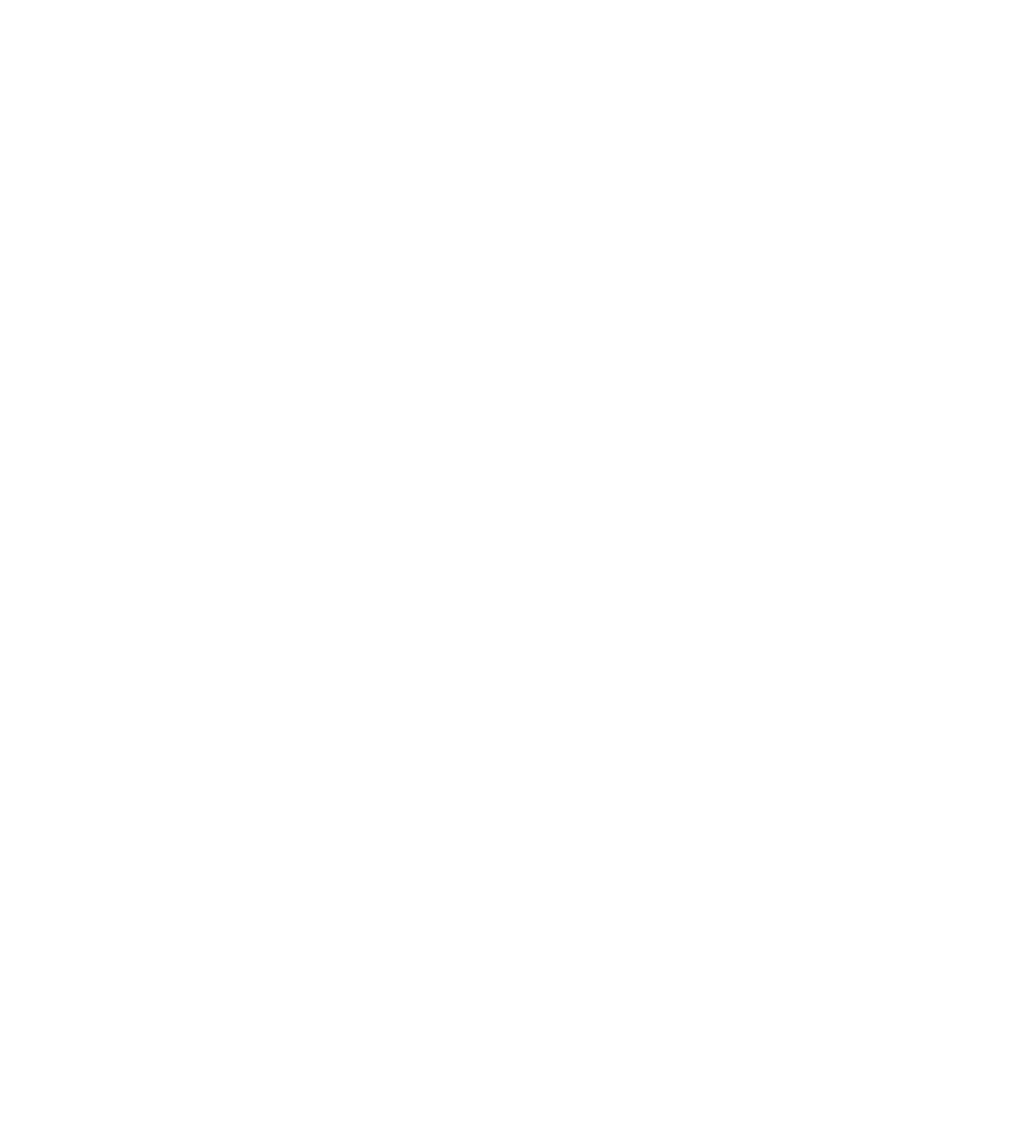
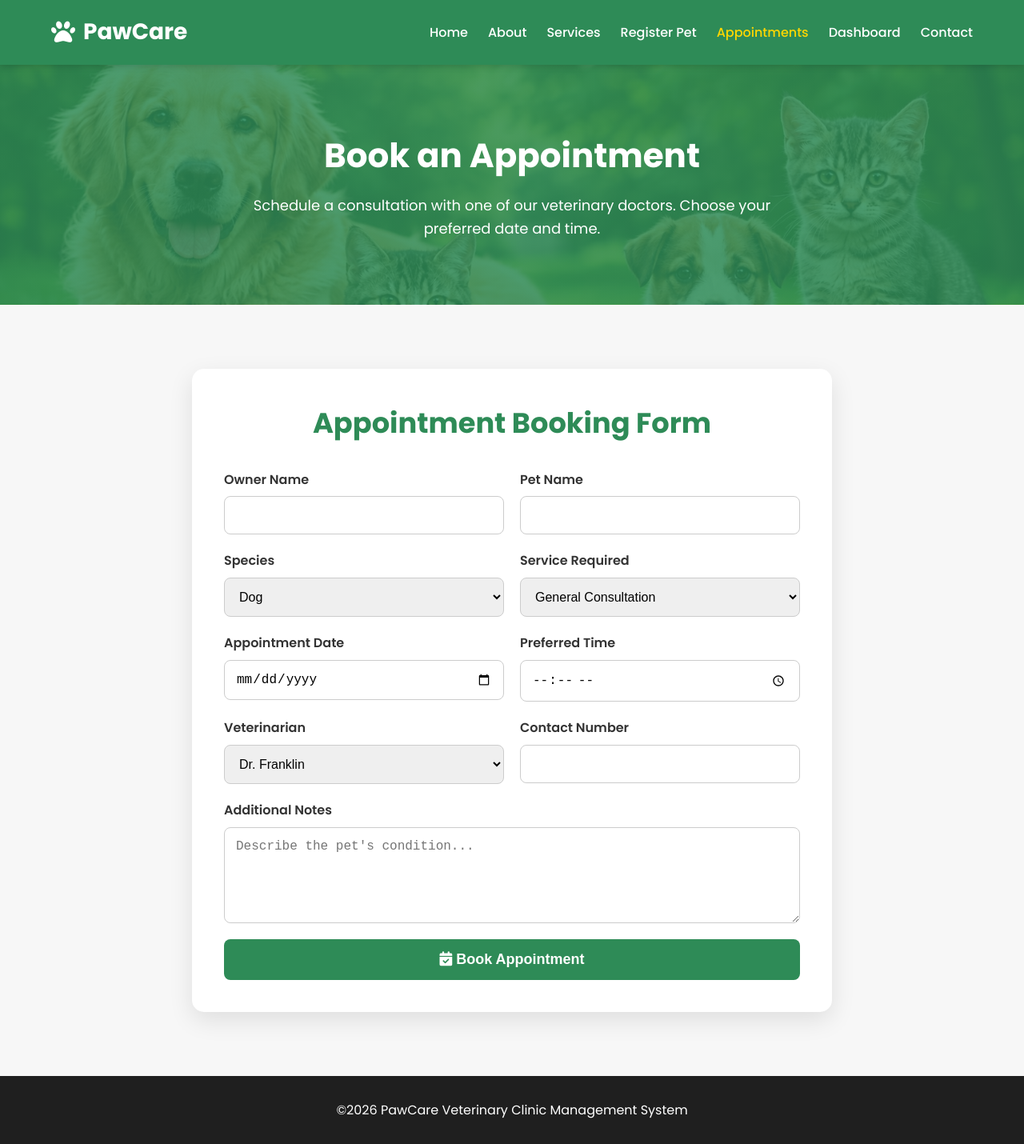
Before and after one commit to mbogofranklin6-prog/Vet-Clinic-Managment-System, a plain HTML site: page appointment.html in a window 1280 px wide. Shown: the whole page at 80% size. Before the commit the page ends 800 px from the top, so only its background shows below. Drawn offline with Linux system fonts and the light colour scheme.

Commit message:
created the appointment html

```diff
--- a/appointment.html
+++ b/appointment.html
@@ -0,0 +1,164 @@
+<!doctype html>
+<html lang="en">
+  <head>
+    <meta charset="UTF-8" />
+    <meta name="viewport" content="width=device-width, initial-scale=1.0" />
+    <title>Book Appointment | PawCare</title>
+
+    <!-- Google Font -->
+    <link rel="preconnect" href="https://fonts.googleapis.com" />
+    <link rel="preconnect" href="https://fonts.gstatic.com" crossorigin />
+
+    <link
+      href="https://fonts.googleapis.com/css2?family=Poppins:wght@300;400;500;600;700&display=swap"
+      rel="stylesheet"
+    />
+
+    <!-- Font Awesome -->
+    <link
+      rel="stylesheet"
+      href="https://cdnjs.cloudflare.com/ajax/libs/font-awesome/6.6.0/css/all.min.css"
+    />
+
+    <!-- CSS -->
+    <link rel="stylesheet" href="css/styles.css" />
+  </head>
+
+  <body>
+    <header>
+      <nav class="navbar">
+        <div class="logo">
+          <i class="fa-solid fa-paw"></i>
+          <h2>PawCare</h2>
+        </div>
+
+        <ul class="nav-links">
+          <li><a href="index.html">Home</a></li>
+          <li><a href="about.html">About</a></li>
+          <li><a href="services.html">Services</a></li>
+          <li><a href="register.html">Register Pet</a></li>
+          <li><a href="appointment.html" class="active">Appointments</a></li>
+          <li><a href="dashboard.html">Dashboard</a></li>
+          <li><a href="contact.html">Contact</a></li>
+        </ul>
+      </nav>
+    </header>
+
+    <section class="page-header">
+      <h1>Book an Appointment</h1>
+
+      <p>
+        Schedule a consultation with one of our veterinary doctors. Choose your
+        preferred date and time.
+      </p>
+    </section>
+
+    <section class="registration">
+      <div class="form-container">
+        <h2>Appointment Booking Form</h2>
+
+        <form id="appointmentForm">
+          <div class="form-row">
+            <div class="input-group">
+              <label>Owner Name</label>
+
+              <input type="text" id="owner" required />
+            </div>
+
+            <div class="input-group">
+              <label>Pet Name</label>
+
+              <input type="text" id="pet" required />
+            </div>
+          </div>
+
+          <div class="form-row">
+            <div class="input-group">
+              <label>Species</label>
+
+              <select id="species">
+                <option>Dog</option>
+                <option>Cat</option>
+                <option>Rabbit</option>
+                <option>Goat</option>
+                <option>Cattle</option>
+                <option>Sheep</option>
+                <option>Horse</option>
+                <option>Other</option>
+              </select>
+            </div>
+
+            <div class="input-group">
+              <label>Service Required</label>
+
+              <select id="service">
+                <option>General Consultation</option>
+                <option>Vaccination</option>
+                <option>Surgery</option>
+                <option>Deworming</option>
+                <option>Treatment</option>
+                <option>Pregnancy Diagnosis</option>
+                <option>Emergency Care</option>
+              </select>
+            </div>
+          </div>
+
+          <div class="form-row">
+            <div class="input-group">
+              <label>Appointment Date</label>
+
+              <input type="date" id="date" required />
+            </div>
+
+            <div class="input-group">
+              <label>Preferred Time</label>
+
+              <input type="time" id="time" required />
+            </div>
+          </div>
+
+          <div class="form-row">
+            <div class="input-group">
+              <label>Veterinarian</label>
+
+              <select id="doctor">
+                <option>Dr. Franklin</option>
+                <option>Dr. James</option>
+                <option>Dr. Mercy</option>
+                <option>Dr. Peter</option>
+              </select>
+            </div>
+
+            <div class="input-group">
+              <label>Contact Number</label>
+
+              <input type="tel" id="phone" required />
+            </div>
+          </div>
+
+          <div class="input-group">
+            <label>Additional Notes</label>
+
+            <textarea
+              id="notes"
+              rows="5"
+              placeholder="Describe the pet's condition..."
+            ></textarea>
+          </div>
+
+          <button type="submit" class="btn">
+            <i class="fa-solid fa-calendar-check"></i>
+
+            Book Appointment
+          </button>
+        </form>
+      </div>
+    </section>
+
+    <footer>
+      <p>©2026 PawCare Veterinary Clinic Management System</p>
+    </footer>
+
+    <script src="appointment.js"></script>
+  </body>
+</html>
--- a/css/styles.css
+++ b/css/styles.css
@@ -481,3 +481,72 @@ textarea {
     grid-template-columns: 1fr;
   }
 }
+.dashboard {
+  padding: 80px 10%;
+}
+
+.dashboard h1 {
+  color: #2e8b57;
+
+  margin-bottom: 30px;
+
+  text-align: center;
+}
+
+#search {
+  width: 100%;
+
+  padding: 15px;
+
+  margin-bottom: 30px;
+
+  border-radius: 8px;
+
+  border: 1px solid #ccc;
+
+  font-size: 16px;
+}
+
+table {
+  width: 100%;
+
+  border-collapse: collapse;
+
+  background: white;
+
+  box-shadow: 0 5px 15px rgba(0, 0, 0, 0.1);
+}
+
+th {
+  background: #2e8b57;
+
+  color: white;
+
+  padding: 15px;
+}
+
+td {
+  padding: 15px;
+
+  border-bottom: 1px solid #ddd;
+
+  text-align: center;
+}
+
+td button {
+  background: #dc3545;
+
+  color: white;
+
+  border: none;
+
+  padding: 8px 15px;
+
+  border-radius: 5px;
+
+  cursor: pointer;
+}
+
+td button:hover {
+  background: #b52b3a;
+}
```
